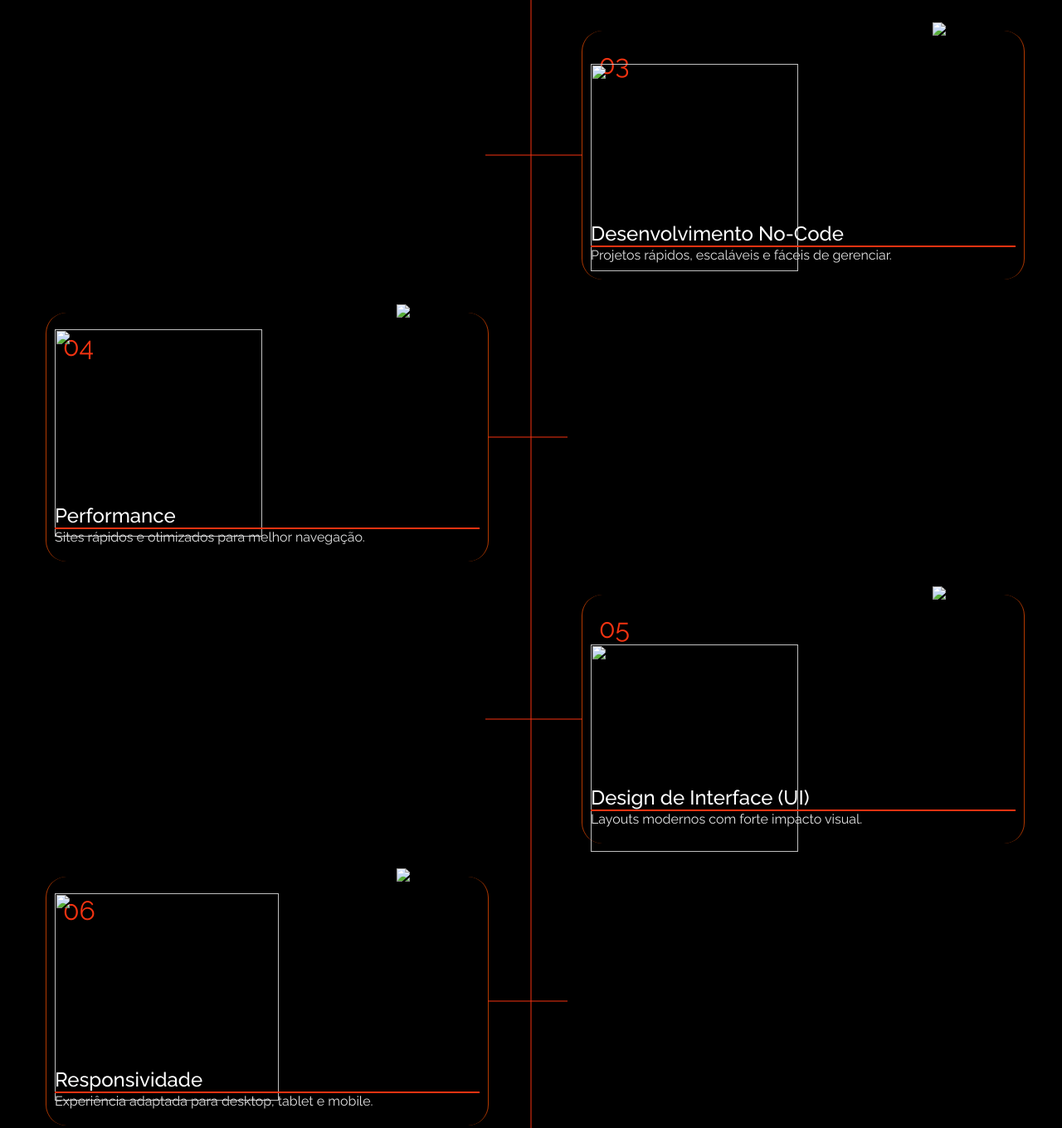
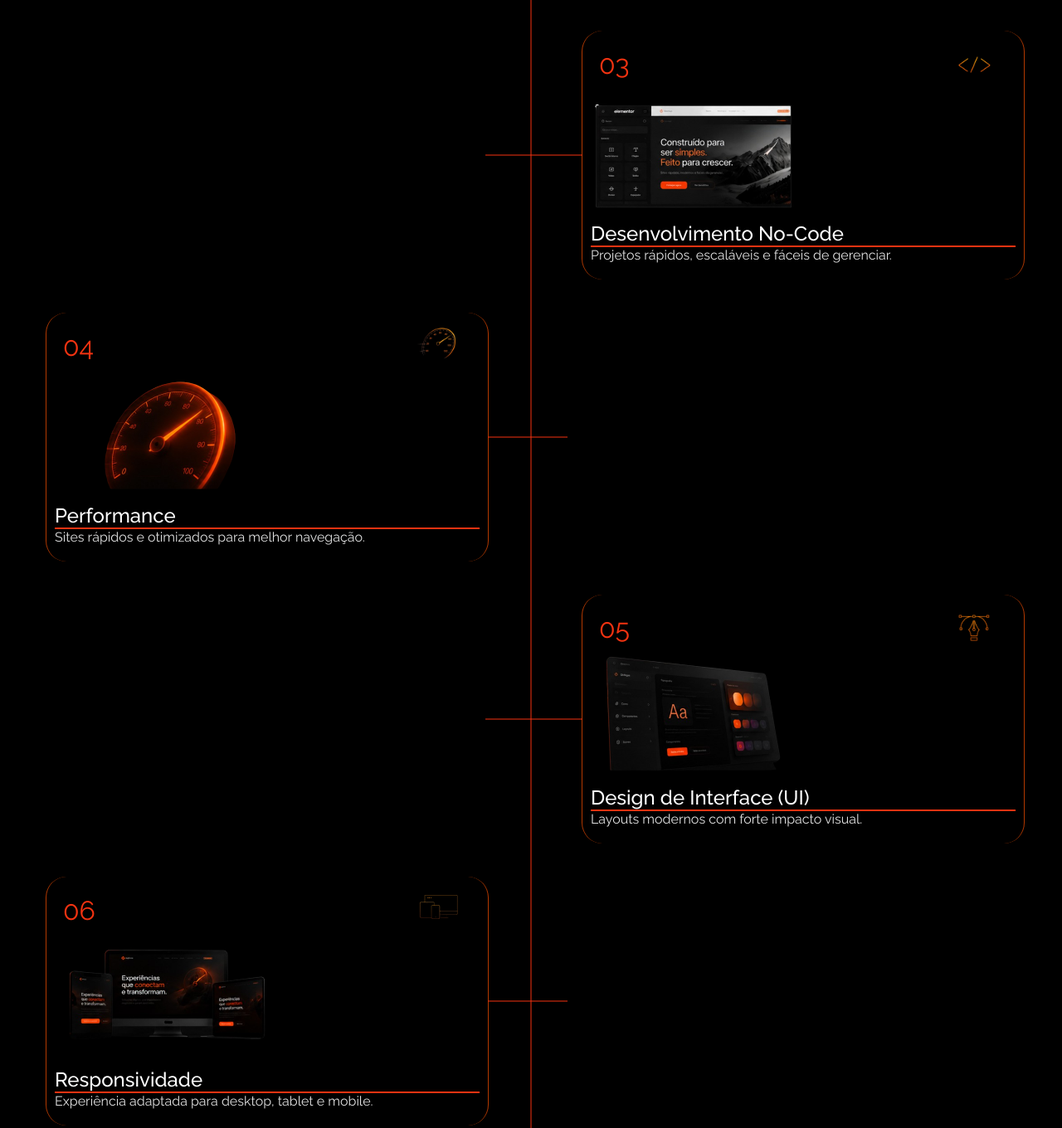
Before and after one commit to LuizFernando365/portfolio, a plain HTML site: page index.html in a window 1280 px wide. Shown: the part 2605-3965 px from the top of the page at 83% size. Drawn offline with nearby package versions, Linux system fonts and the light colour scheme.

Commit message:
Update index.html

```diff
--- a/index.html
+++ b/index.html
@@ -127,9 +127,9 @@
            <div class="card">
                 <div class="servico_head">
                     <p class="servico_num">02</p>
-                    <img src="Assets/imagens/servico2/icone.png" class="servico_icon">
+                    <img src="servico2/icone.png" class="servico_icon">
                 </div>
-                <img src="Assets/imagens/servico2/imagem.png" class="servico_img">
+                <img src="servico2/imagem.png" class="servico_img">
                 <p class="servico_title">Sites Institucionais</p>
                 <div class="servico_line">
 
@@ -140,9 +140,9 @@
             <div class="card">
                 <div class="servico_head">
                     <p class="servico_num">03</p>
-                    <img src="Assets/imagens/servico3/icone.png" class="servico_icon">
+                    <img src="servico3/icone.png" class="servico_icon">
                 </div>
-                <img src="Assets/imagens/servico3/imagem.png" class="servico_img">
+                <img src="servico3/imagem.png" class="servico_img">
                 <p class="servico_title">Desenvolvimento No-Code</p>
                 <div class="servico_line">
 
@@ -153,9 +153,9 @@
              <div class="card">
                 <div class="servico_head">
                     <p class="servico_num">04</p>
-                    <img src="Assets/imagens/servico4/icone.png" class="servico_icon">
+                    <img src="servico4/icone.png" class="servico_icon">
                 </div>
-                <img src="Assets/imagens/servico4/imagem.png" class="servico4_img">
+                <img src="servico4/imagem.png" class="servico4_img">
                 <p class="servico_title">Performance</p>
                 <div class="servico_line">
 
@@ -166,9 +166,9 @@
             <div class="card">
                 <div class="servico_head">
                     <p class="servico_num">05</p>
-                    <img src="Assets/imagens/servico5/icone.png" class="servico_icon">
+                    <img src="servico5/icone.png" class="servico_icon">
                 </div>
-                <img src="Assets/imagens/servico5/imagem.png" class="servico5_img">
+                <img src="servico5/imagem.png" class="servico5_img">
                 <p class="servico_title">Design de Interface (UI)</p>
                 <div class="servico_line">
 
@@ -179,9 +179,9 @@
             <div class="card">
                 <div class="servico_head">
                     <p class="servico_num">06</p>
-                    <img src="Assets/imagens/servico6/icone.png" class="servico_icon">
+                    <img src="servico6/icone.png" class="servico_icon">
                 </div>
-                <img src="Assets/imagens/servico6/imagem.png" class="servico6_img">
+                <img src="servico6/imagem.png" class="servico6_img">
                 <p class="servico_title">Responsividade</p>
                 <div class="servico_line">
 
@@ -192,9 +192,9 @@
             <div class="card">
                 <div class="servico_head">
                     <p class="servico_num">07</p>
-                    <img src="Assets/imagens/servico7/icone.png" class="servico_icon">
+                    <img src="servico7/icone.png" class="servico_icon">
                 </div>
-                <img src="Assets/imagens/servico7/imagem.png" class="servico7_img">
+                <img src="servico7/imagem.png" class="servico7_img">
                 <p class="servico_title">Manutenção e Suporte</p>
                 <div class="servico_line">
 
```
